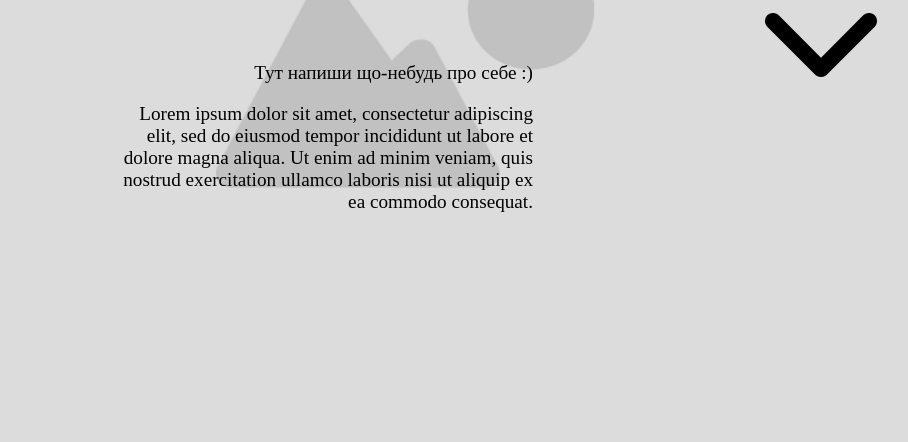
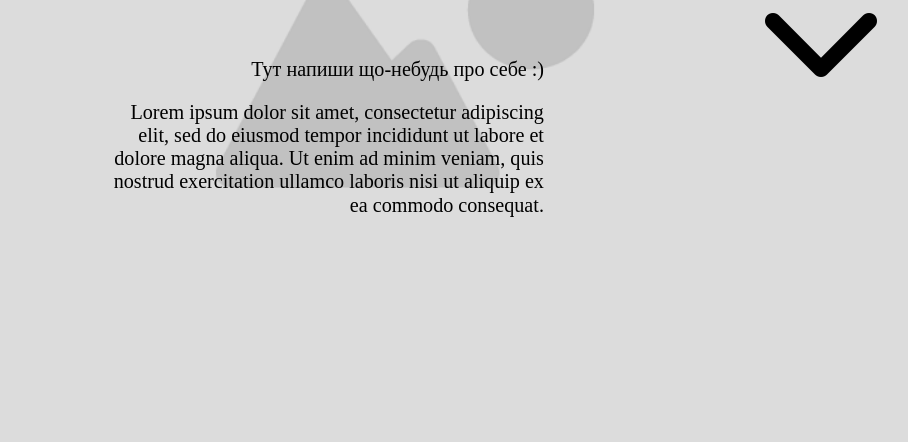
Before and after one commit to Maks-IT-dev/project_practic, a plain HTML site: page index.html in a window 1280 px wide. In both pictures the pointer is over the element 556 px from the left and 495 px from the top of the page. Shown: the part 358-800 px from the top of the page, without its empty margins (235-1143 px from the left). Drawn offline with Linux system fonts and the light colour scheme.

Commit message:
new commit

```diff
--- a/style.css
+++ b/style.css
@@ -32,6 +32,9 @@ header {
     width: 60%;
 }
 
+.bio:hover {
+    transform: scale(1.05);
+}
 
 .header_right {
     width: 35%;
```
